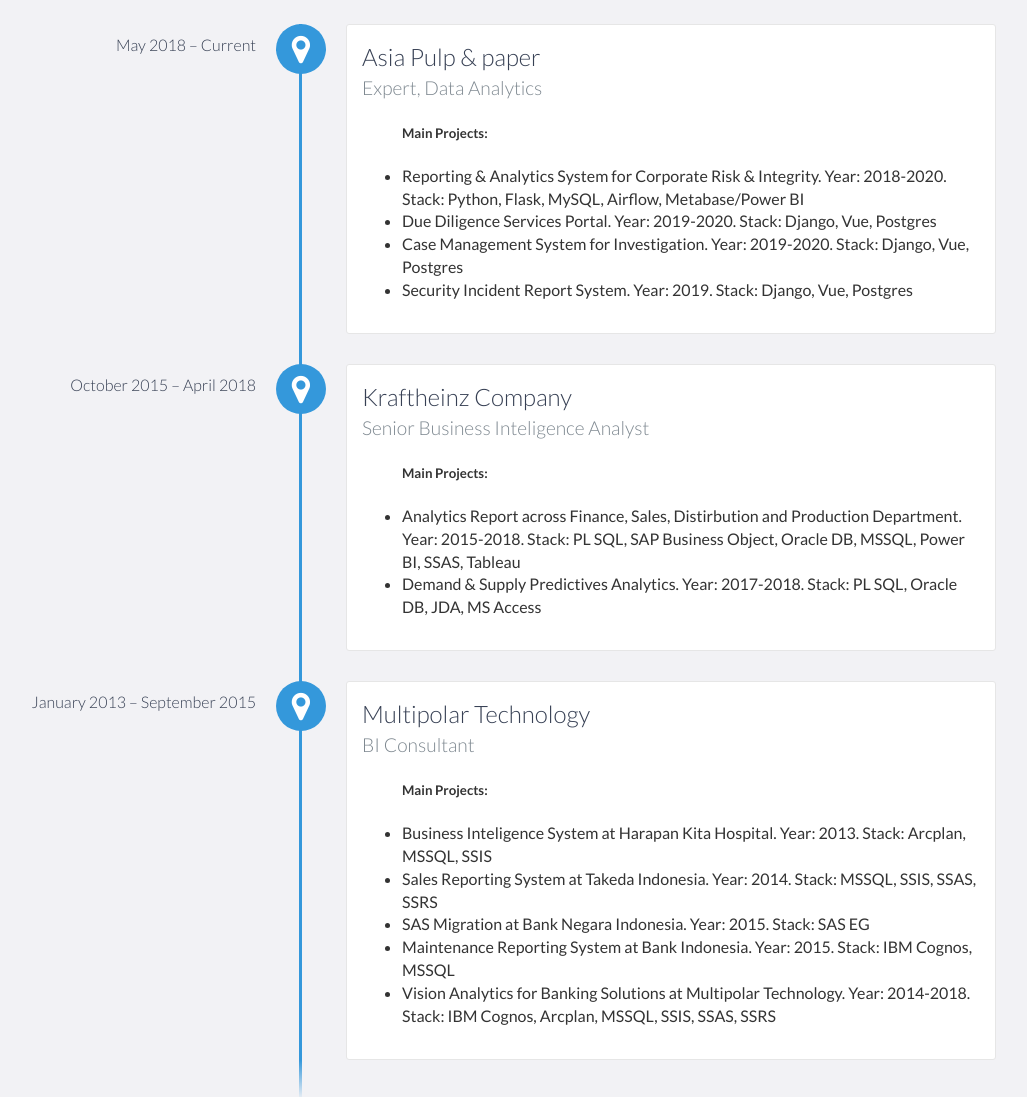
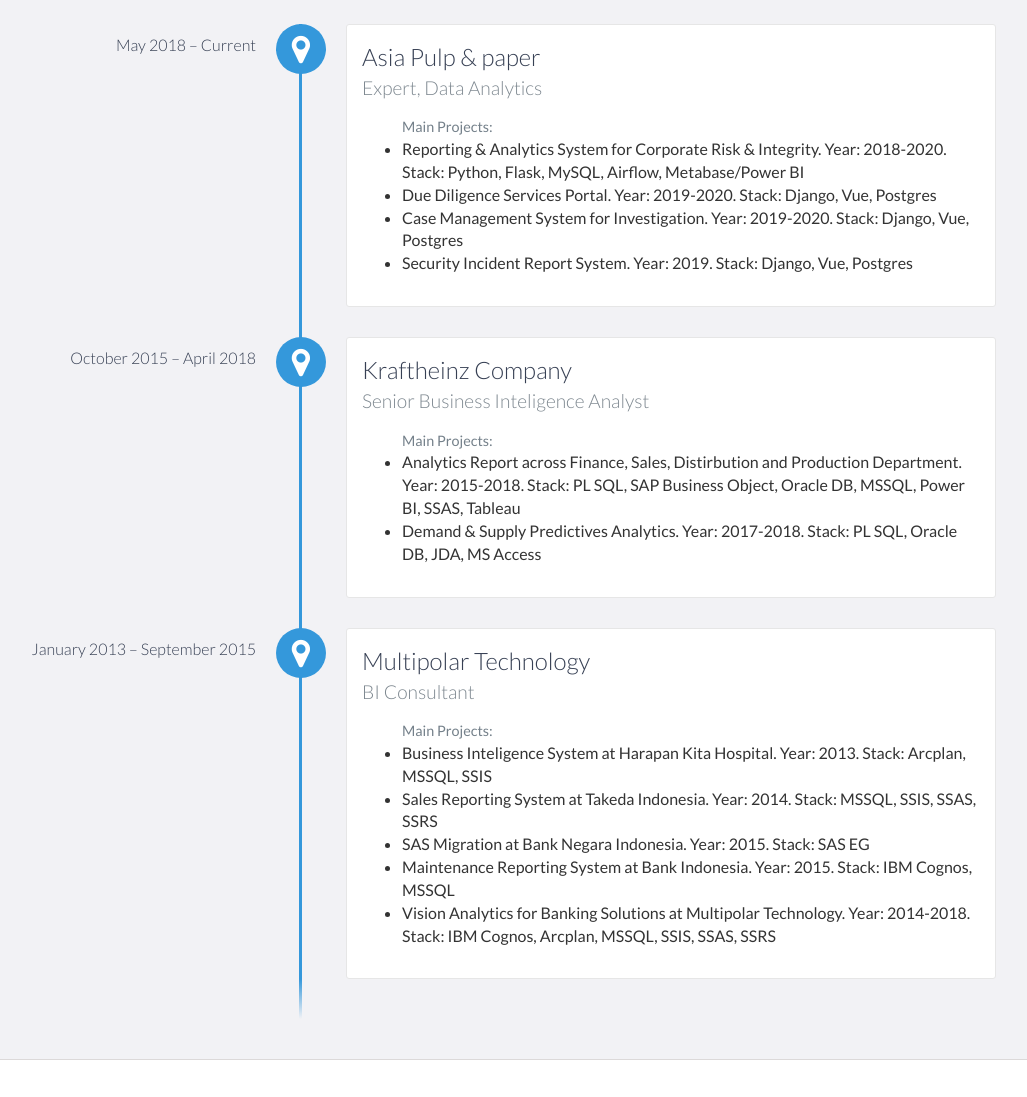
Before and after one commit to trigunawan89/trigunawan89.github.io, a website: page index.html in a window 1280 px wide. Shown: the part 1220-2317 px from the top of the page, without its empty margins (144-1171 px from the left). Drawn offline with nearby package versions, Linux system fonts and the light colour scheme.

Commit message:
update cv

```diff
--- a/index.html
+++ b/index.html
@@ -86,7 +86,7 @@
                 <h3>Asia Pulp & paper</h3>
                 <h4>Expert, Data Analytics</h4>
                 <ul>
-                    <h5>Main Projects:</h5>
+                    <p>Main Projects:</p>
                     <li>
                         Reporting & Analytics System for Corporate Risk & Integrity. Year: 2018-2020. Stack: Python, Flask, MySQL, Airflow, Metabase/Power BI
 
@@ -109,7 +109,7 @@
                 <h3>Kraftheinz Company</h3>
                 <h4>Senior Business Inteligence Analyst</h4>
                 <ul>
-                    <h5>Main Projects:</h5>
+                    <p>Main Projects:</p>
                     <li>
                         Analytics Report across Finance, Sales, Distirbution and Production Department. Year: 2015-2018. Stack: PL SQL, SAP Business Object, Oracle DB, MSSQL, Power BI, SSAS, Tableau
                     </li>
@@ -123,7 +123,7 @@
                 <h3>Multipolar Technology</h3>
                 <h4>BI Consultant</h4>
                 <ul>
-                    <h5>Main Projects:</h5>
+                    <p>Main Projects:</p>
                     <li>
                         Business Inteligence System at Harapan Kita Hospital. Year: 2013. Stack: Arcplan, MSSQL, SSIS
                     </li>
```
